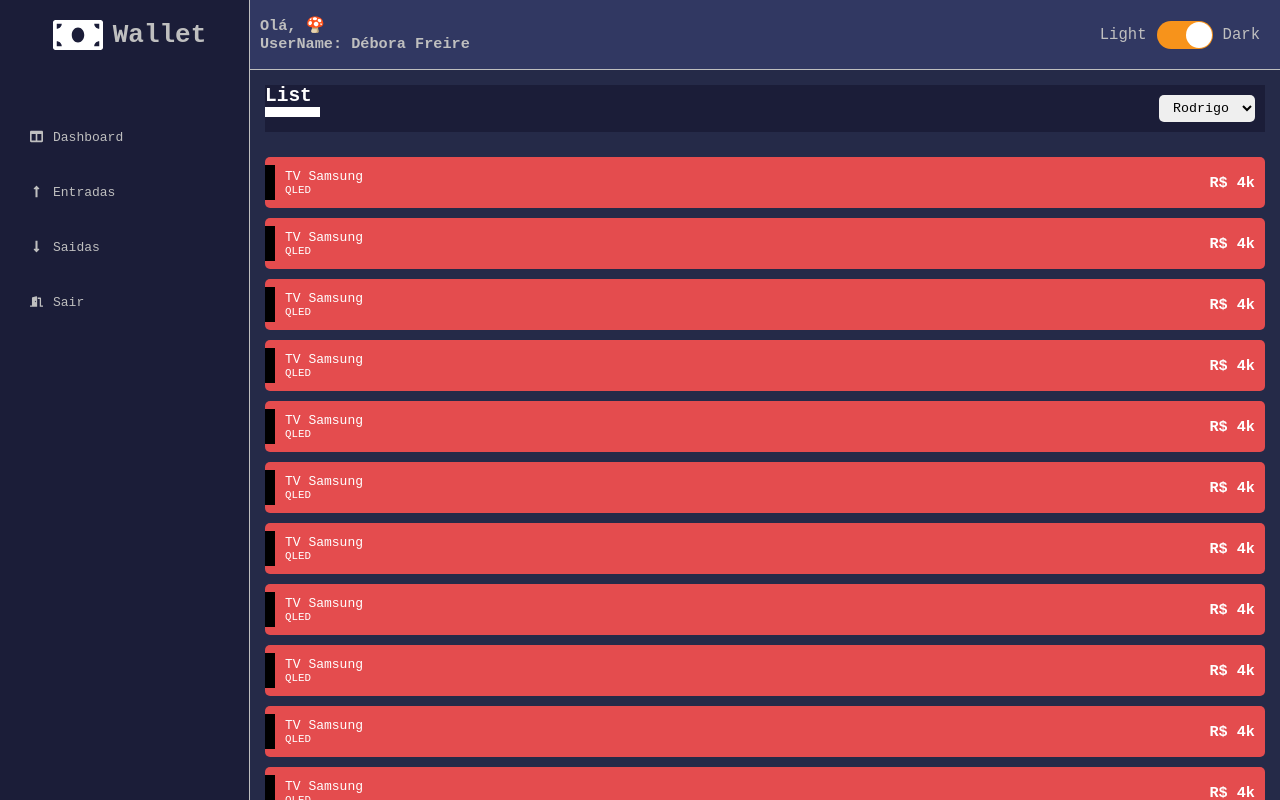
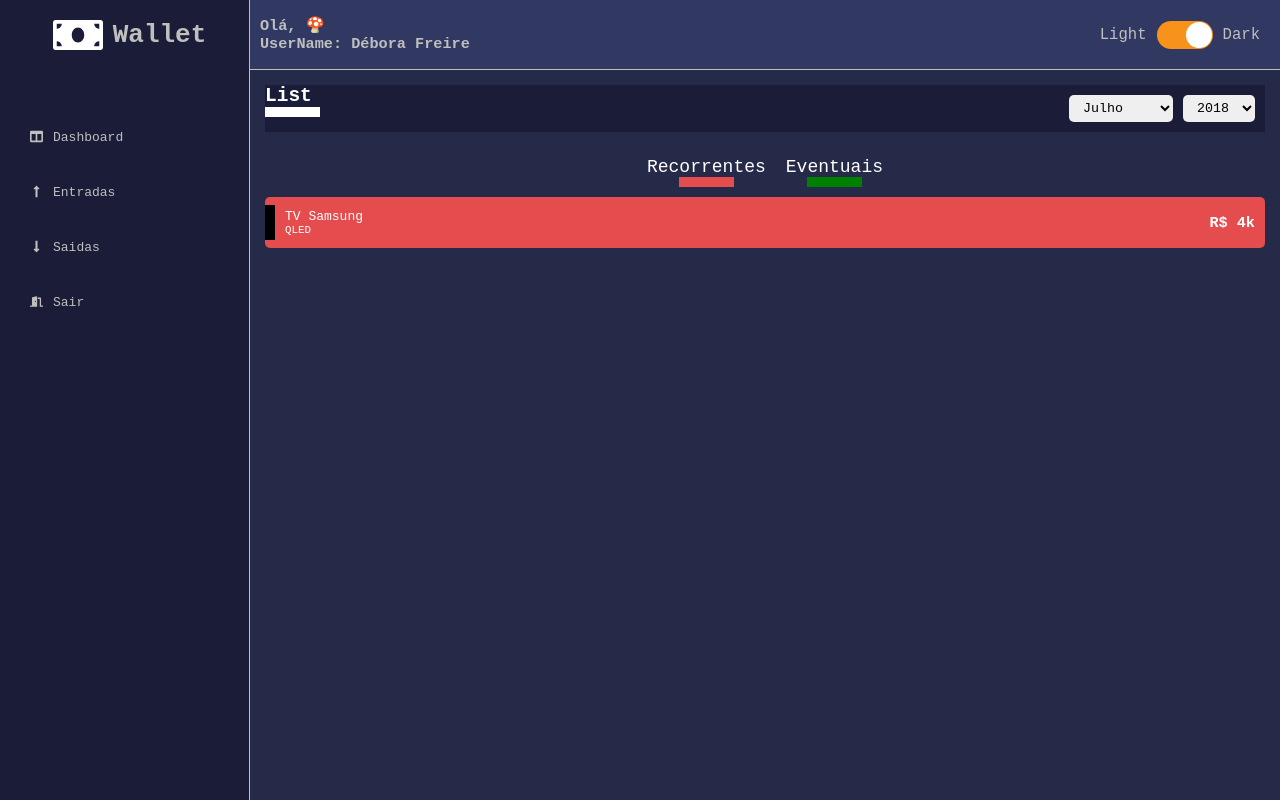
Before and after one commit to deborafsm/fe_tsx_react_be_lrv_php_db_mysql, a React (Create React App) app in the folder front_end_wallet/: page / in a window 1280 px wide. Built offline with nearby package versions, Linux system fonts and the light colour scheme.

Commit message:
update: filter

```diff
--- a/front_end_wallet/src/pages/List/list.tsx
+++ b/front_end_wallet/src/pages/List/list.tsx
@@ -1,35 +1,39 @@
 import React from "react";
-import { Container, Content } from "./styles";
+import { Container, Content, Filters } from "./styles";
 import ContentHeader from '../../components/ContentHeader/index'
+
 import HistoryFinanceCard from "../../components/HistoryFinanceCard";
 import SelectInput from "../../components/Select";
 const List: React.FC = () => {
-    const options = [
-        { 'value': 'Rodrigo', 'label': 'Rodrigo' },
-        { 'value': 'Maria', 'label': 'Maria' }
+    const months = [
+        { 'value': 7, 'label': 'Julho' },
+        { 'value': 8, 'label': 'Agosto' },
+        { 'value': 9, 'label': 'Setembro' },
+    ]
+    const years = [
+        { 'value': 2018, 'label': 2018 },
+        { 'value': 2019, 'label': 2019 },
+        { 'value': 2020, 'label': 2020 },
     ]
     return (
         <Container>
             <ContentHeader title="List" lineColor="#fff">
-                <SelectInput options={options} />
+                <SelectInput options={months} />
+                <SelectInput options={years} />
             </ContentHeader>
+            <Filters>
+                <button
+                    type="button"
+                    className="tag-filter tag-filter-recurrent">
+                    Recorrentes
+                </button>
+                <button
+                    type="button"
+                    className="tag-filter tag-filter-eventual">
+                    Eventuais
+                </button>
+            </Filters>
             <Content>
-                <HistoryFinanceCard cardColor="#E44C4E" tagColor="#000" title="TV Samsung" subtitle="QLED" amount="R$ 4k" />
-                <HistoryFinanceCard cardColor="#E44C4E" tagColor="#000" title="TV Samsung" subtitle="QLED" amount="R$ 4k" />
-                <HistoryFinanceCard cardColor="#E44C4E" tagColor="#000" title="TV Samsung" subtitle="QLED" amount="R$ 4k" />
-                <HistoryFinanceCard cardColor="#E44C4E" tagColor="#000" title="TV Samsung" subtitle="QLED" amount="R$ 4k" />
-                <HistoryFinanceCard cardColor="#E44C4E" tagColor="#000" title="TV Samsung" subtitle="QLED" amount="R$ 4k" />
-                <HistoryFinanceCard cardColor="#E44C4E" tagColor="#000" title="TV Samsung" subtitle="QLED" amount="R$ 4k" />
-                <HistoryFinanceCard cardColor="#E44C4E" tagColor="#000" title="TV Samsung" subtitle="QLED" amount="R$ 4k" />
-                <HistoryFinanceCard cardColor="#E44C4E" tagColor="#000" title="TV Samsung" subtitle="QLED" amount="R$ 4k" />
-                <HistoryFinanceCard cardColor="#E44C4E" tagColor="#000" title="TV Samsung" subtitle="QLED" amount="R$ 4k" />
-                <HistoryFinanceCard cardColor="#E44C4E" tagColor="#000" title="TV Samsung" subtitle="QLED" amount="R$ 4k" />
-                <HistoryFinanceCard cardColor="#E44C4E" tagColor="#000" title="TV Samsung" subtitle="QLED" amount="R$ 4k" />
-                <HistoryFinanceCard cardColor="#E44C4E" tagColor="#000" title="TV Samsung" subtitle="QLED" amount="R$ 4k" />
-                <HistoryFinanceCard cardColor="#E44C4E" tagColor="#000" title="TV Samsung" subtitle="QLED" amount="R$ 4k" />
-                <HistoryFinanceCard cardColor="#E44C4E" tagColor="#000" title="TV Samsung" subtitle="QLED" amount="R$ 4k" />
-                <HistoryFinanceCard cardColor="#E44C4E" tagColor="#000" title="TV Samsung" subtitle="QLED" amount="R$ 4k" />
-                <HistoryFinanceCard cardColor="#E44C4E" tagColor="#000" title="TV Samsung" subtitle="QLED" amount="R$ 4k" />
                 <HistoryFinanceCard cardColor="#E44C4E" tagColor="#000" title="TV Samsung" subtitle="QLED" amount="R$ 4k" />
             </Content>
         </Container>
--- a/front_end_wallet/src/pages/List/styles.ts
+++ b/front_end_wallet/src/pages/List/styles.ts
@@ -5,3 +5,35 @@
 
 export const Content = styled.div`
 `
+export const Filters = styled.div`
+    width: 100%;
+    display:flex;
+    justify-content:center;
+    margin-bottom: 10px;
+    .tag-filter{
+        font-size: 18px;
+        font-weight: 500;
+        background:none;
+        color: ${props => props.theme.colors.white};
+        margin 0 10px;
+        transition: opacity .3s;
+        &:hover{
+            opacity: .7;
+        }
+    }
+        .tag-filter-recurrent::after{
+            content: '';
+            display:block;
+            width: 55px;
+            margin: 0 auto;
+            border-bottom: 10px  solid ${props => props.theme.colors.warning};
+        }
+        .tag-filter-eventual::after{
+            content: '';
+            display:block;
+            width: 55px;
+            margin: 0 auto;
+            border-bottom: 10px  solid ${props => props.theme.colors.green};
+        }
+
+`;
--- a/front_end_wallet/src/styles/styled.d.ts
+++ b/front_end_wallet/src/styles/styled.d.ts
@@ -14,6 +14,8 @@
             success: string;
             info: string;
             warning: string;
+
+            green: string;
         },
 
     };
--- a/front_end_wallet/src/styles/themes/dark.ts
+++ b/front_end_wallet/src/styles/themes/dark.ts
@@ -13,5 +13,7 @@
         info: '#F7931B',
         warning:'#E44C4E',
 
+        green: '#008000',
+
     },
 };
--- a/front_end_wallet/src/styles/themes/light.ts
+++ b/front_end_wallet/src/styles/themes/light.ts
@@ -12,6 +12,6 @@
         success: '#03BB85',
         info: '#3B5998',
         warning: '#FF6961',
-
+        green: '#008000',
     },
 };
```
